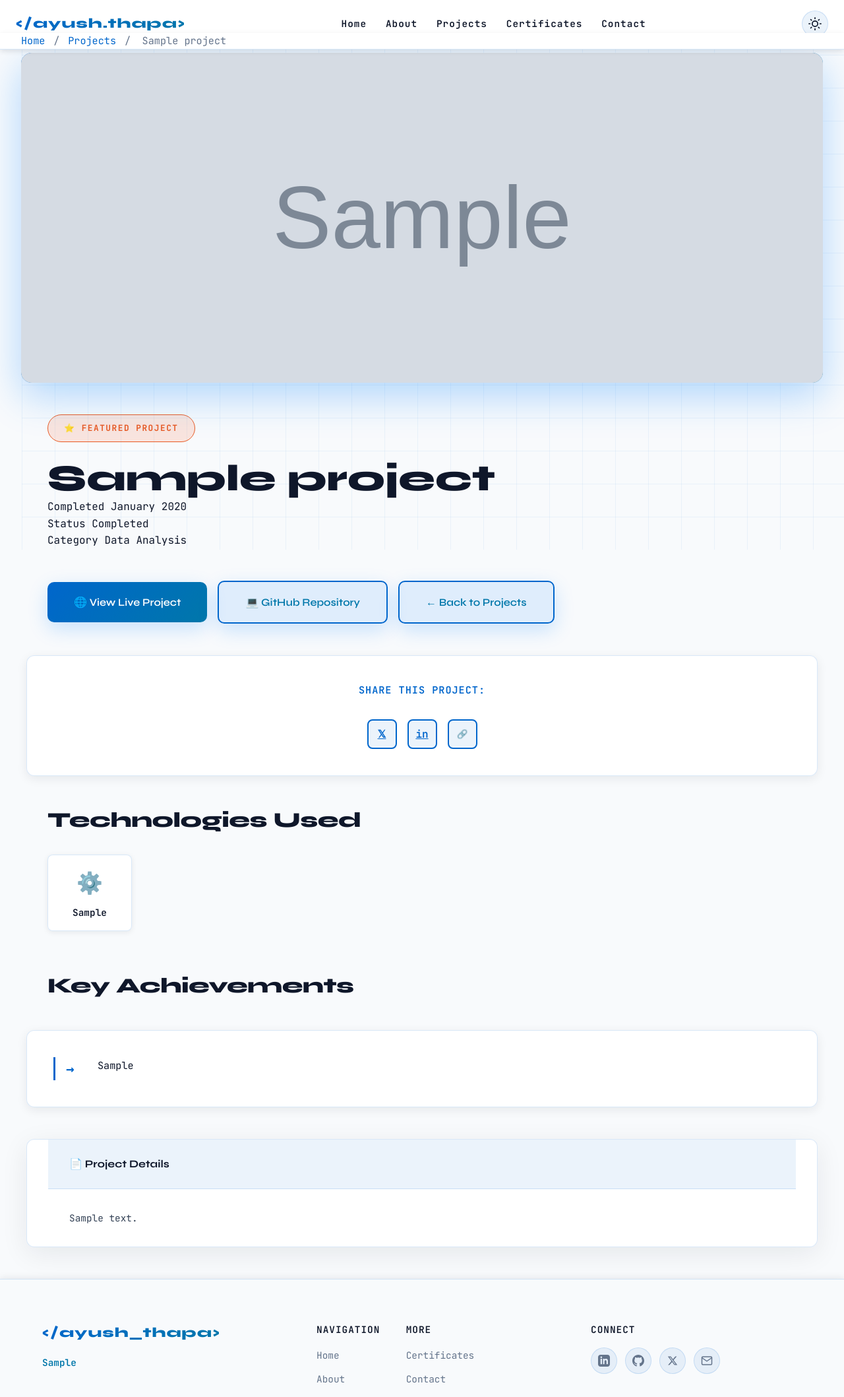
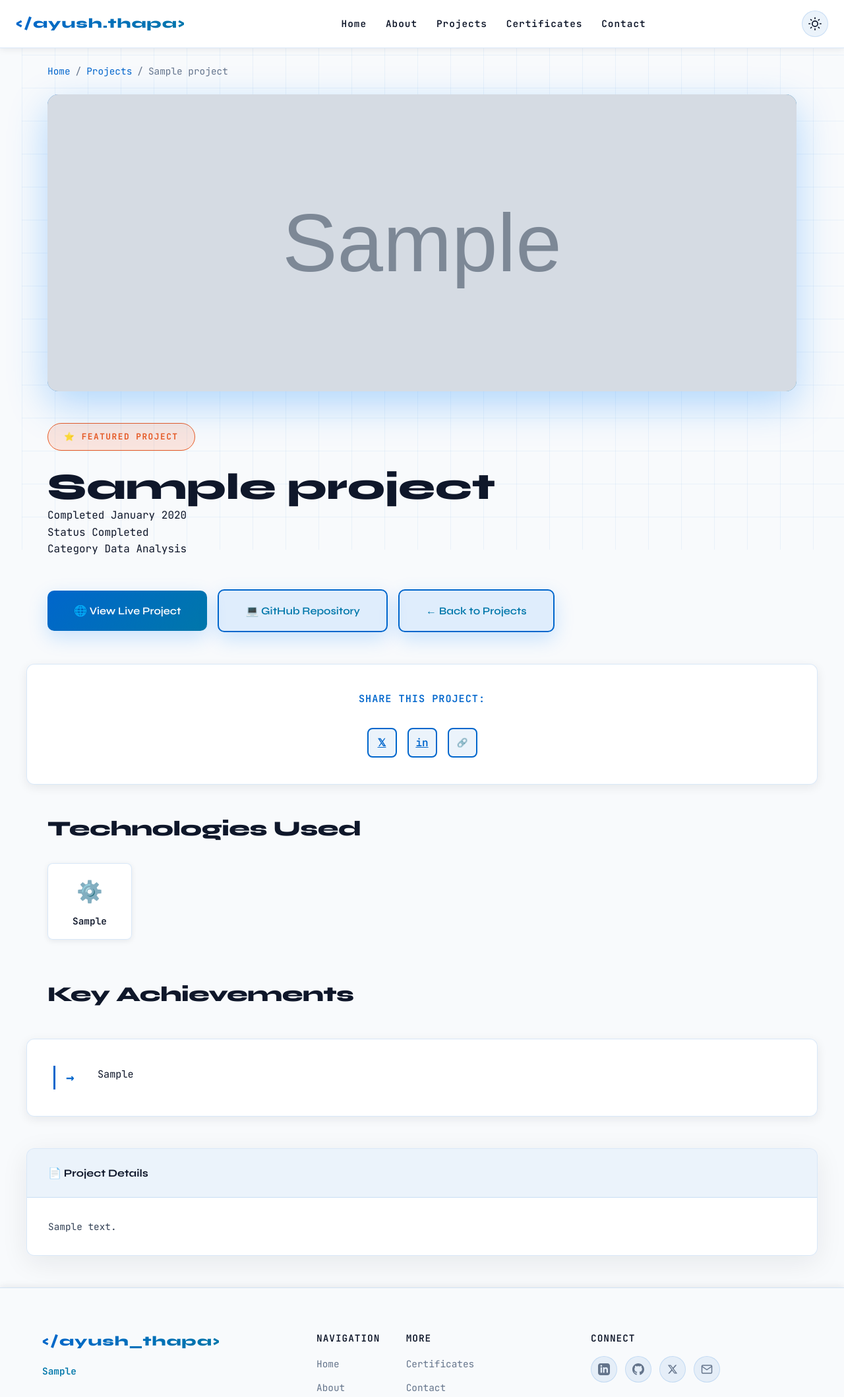
Before and after one commit to thapa-ayush/data_analyst_portfolio, a Django app: page /projects/1/ in a window 1280 px wide. Shown: the top 2117 px of the page at 66% size. Run offline with Django 5.2, Linux system fonts and the light colour scheme; tables that the repository leaves empty hold one stand-in row (values such as "Sample post"); grey boxes marked "Sample" are stand-in pictures.

Commit message:
Fix navbar CSS specificity and project detail page layout

```diff
--- a/portfolio/templates/portfolio/base.html
+++ b/portfolio/templates/portfolio/base.html
@@ -146,7 +146,7 @@
         }
 
         /* Navigation */
-        nav {
+        nav.main-nav {
             position: fixed;
             top: 0;
             width: 100%;
@@ -161,7 +161,7 @@
             transition: background-color 0.3s ease, border-color 0.3s ease;
         }
 
-        [data-theme="light"] nav {
+        [data-theme="light"] nav.main-nav {
             box-shadow: 0 2px 10px var(--shadow-color);
         }
 
@@ -918,7 +918,7 @@
         }
 
         @media (max-width: 768px) {
-            nav {
+            nav.main-nav {
                 padding: 1rem 1.5rem;
                 box-sizing: border-box;
             }
@@ -1019,7 +1019,7 @@
                 overflow-x: hidden;
             }
 
-            nav {
+            nav.main-nav {
                 padding: 0.75rem 1rem;
                 box-sizing: border-box;
             }
@@ -1099,7 +1099,7 @@
 
     <div class="content-wrapper">
         <!-- Navigation -->
-        <nav>
+        <nav class="main-nav">
             <div class="nav-content">
                 <a href="{% url 'home' %}" class="logo">&lt;/ayush.thapa&gt;</a>
 
--- a/portfolio/templates/portfolio/project_detail.html
+++ b/portfolio/templates/portfolio/project_detail.html
@@ -5,46 +5,45 @@
 
 {% block extra_css %}
 <style>
-    .breadcrumb {
+    .project-page-wrapper {
+        width: 100%;
+        max-width: 1200px;
+        margin: 0 auto;
+        padding: 0 2rem;
+        box-sizing: border-box;
+    }
+
+    .project-breadcrumb {
         display: flex;
         align-items: center;
         gap: 0.5rem;
-        margin-bottom: 3rem;
-        margin-top: 50px;
-        font-size: 0.95rem;
-        padding: 0 2rem;
-        box-sizing: border-box;
-        width: 100%;
+        font-size: 0.9rem;
+        padding: 1rem 0 1.5rem 0;
     }
 
-    .breadcrumb a {
+    .project-breadcrumb a {
         color: var(--primary);
         text-decoration: none;
         transition: color 0.3s ease;
     }
 
-    .breadcrumb a:hover {
+    .project-breadcrumb a:hover {
         color: var(--accent);
     }
 
-    .breadcrumb span {
+    .project-breadcrumb span {
         color: var(--text-muted);
-        margin: 0 0.3rem;
     }
 
     .project-hero {
         width: 100%;
-        height: 500px;
+        height: 450px;
         background: linear-gradient(135deg, var(--primary) 0%, var(--accent) 100%);
         border-radius: 16px;
         overflow: hidden;
-        margin: 0 2rem 3rem 2rem;
+        margin-bottom: 3rem;
         position: relative;
         box-shadow: 0 20px 60px rgba(10, 132, 255, 0.3);
-        box-sizing: border-box;
-        max-width: calc(100% - 4rem);
-        margin-left: auto;
-        margin-right: auto;
     }
 
     .project-hero img {
@@ -149,7 +148,7 @@
         overflow: hidden;
         margin: 3rem auto;
         max-width: 1200px;
-        width: 100%;
+        width: calc(100% - 4rem);
         display: flex;
         flex-direction: column;
         margin-left: auto;
@@ -157,7 +156,6 @@
         max-height: 700px;
         box-shadow: 0 10px 40px var(--shadow-color);
         box-sizing: border-box;
-        padding: 0 2rem;
     }
 
     .document-header {
@@ -1066,14 +1064,15 @@
 {% endblock %}
 
 {% block content %}
+<div class="project-page-wrapper">
     <!-- Breadcrumb -->
-<nav class="breadcrumb">
+    <div class="project-breadcrumb">
         <a href="{% url 'home' %}">Home</a>
         <span>/</span>
         <a href="{% url 'projects' %}">Projects</a>
         <span>/</span>
         <span>{{ project.title }}</span>
-</nav>
+    </div>
 
     <!-- Project Hero Image -->
     <div class="project-hero">
@@ -1082,6 +1081,7 @@
         {% else %}
         <div class="project-hero-fallback">📈</div>
         {% endif %}
+    </div>
 </div>
 
 <!-- Project Header -->
```
Lines whose indentation alone changed are shown as unchanged.
